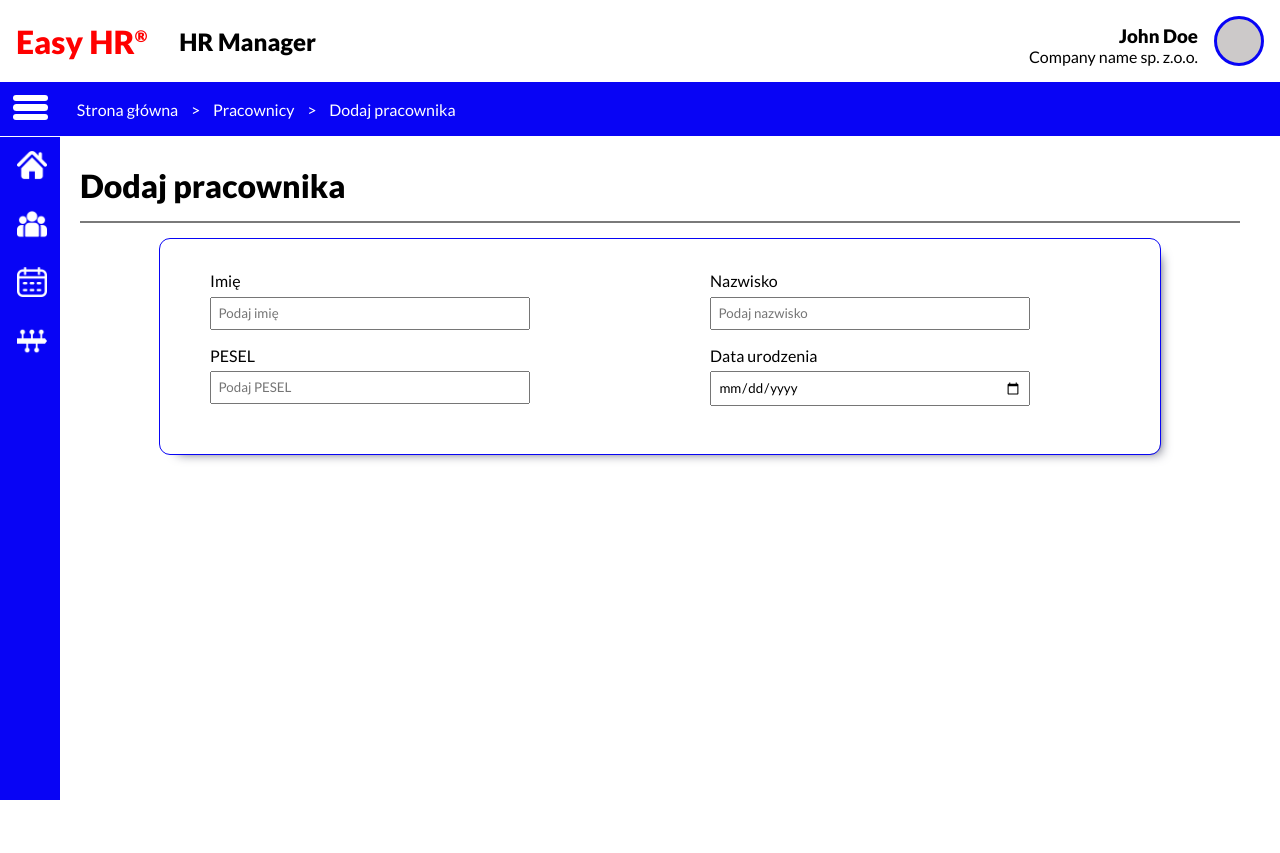
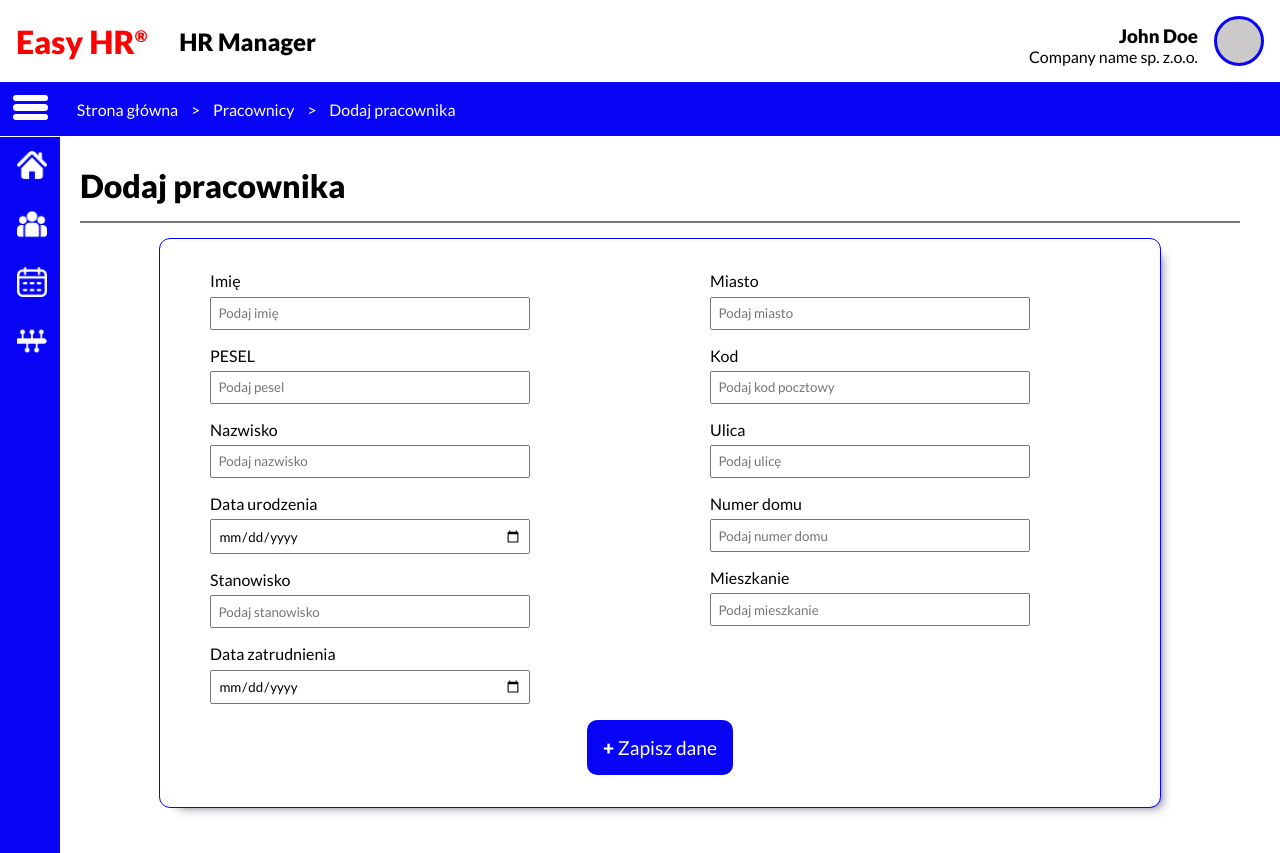
Before and after one commit to marc3601/HR-Manager, a React (Create React App) app: page /employes/add in a window 1280 px wide. Before the commit the page ends 800 px from the top, so only its background shows below. Built offline with nearby package versions, Linux system fonts and the light colour scheme.

Commit message:
Add employee view continue

```diff
--- a/package.json
+++ b/package.json
@@ -7,6 +7,7 @@
     "@testing-library/jest-dom": "^5.16.2",
     "@testing-library/react": "^12.1.4",
     "@testing-library/user-event": "^13.5.0",
+    "prop-types": "^15.8.1",
     "react": "^17.0.2",
     "react-contextmenu": "^2.14.0",
     "react-dom": "^17.0.2",
--- /dev/null
+++ b/src/components/Input.js
@@ -0,0 +1,23 @@
+import React from "react";
+import "./Input.scss";
+import PropTypes from "prop-types";
+const Input = ({ type, text, placeholder, id }) => {
+  return (
+    <>
+      {" "}
+      <label className="input_lebel" htmlFor={id}>
+        {text}
+      </label>
+      <input placeholder={placeholder} className="input" id={id} type={type} />
+    </>
+  );
+};
+
+Input.propTypes = {
+  type: PropTypes.string.isRequired,
+  text: PropTypes.string.isRequired,
+  placeholder: PropTypes.string,
+  id: PropTypes.string.isRequired || PropTypes.number.isRequired,
+};
+
+export default Input;
--- /dev/null
+++ b/src/components/Input.scss
@@ -0,0 +1,10 @@
+.input_lebel {
+  display: block;
+  margin-bottom: 0.4rem;
+}
+.input {
+  display: block;
+  margin-bottom: 1rem;
+  padding: 0.4rem;
+  width: 80%;
+}
--- a/src/utilities/viewsData.js
+++ b/src/utilities/viewsData.js
@@ -34,6 +34,82 @@ export const tableData = {
     ["Agnieszka", "Majewska", "Dietetyk", "Warszawa"],
     ["Daniel", "Kubiak", "Elektryk", "Szczecin"],
   ],
+};
+
+//List of inputs in "Add employee view"
+const addEmployeeInputs = [
+  {
+    type: "text",
+    text: "Imię",
+    placeholder: "Podaj imię",
+    id: "add_name",
+  },
+  {
+    type: "number",
+    text: "PESEL",
+    placeholder: "Podaj pesel",
+    id: "add_pesel",
+  },
+  {
+    type: "text",
+    text: "Nazwisko",
+    placeholder: "Podaj nazwisko",
+    id: "add_surname",
+  },
+  {
+    type: "date",
+    text: "Data urodzenia",
+    id: "add_birth",
+  },
+  {
+    type: "text",
+    text: "Stanowisko",
+    placeholder: "Podaj stanowisko",
+    id: "add_position",
+  },
+  {
+    type: "date",
+    text: "Data zatrudnienia",
+    id: "add_hired",
+  },
+  {
+    type: "text",
+    text: "Miasto",
+    placeholder: "Podaj miasto",
+    id: "add_city",
+  },
+  {
+    type: "number",
+    text: "Kod",
+    placeholder: "Podaj kod pocztowy",
+    id: "add_code",
+  },
+  {
+    type: "text",
+    text: "Ulica",
+    placeholder: "Podaj ulicę",
+    id: "add_street",
+  },
+  {
+    type: "number",
+    text: "Numer domu",
+    placeholder: "Podaj numer domu",
+    id: "add_home",
+  },
+  {
+    type: "number",
+    text: "Mieszkanie",
+    placeholder: "Podaj mieszkanie",
+    id: "add_flat",
+  },
+];
+
+// This function divides array of inputs into two rows to show them in the UI.
+export const twoRowInputs = () => {
+  const half = Math.ceil(addEmployeeInputs.length / 2);
+  const firstHalf = addEmployeeInputs.slice(0, half);
+  const secondHalf = addEmployeeInputs.slice(half, addEmployeeInputs.length);
+  return { first: firstHalf, second: secondHalf };
 };
 
 //This will also be most likely generated on backend
--- a/src/views/AddEmployee.js
+++ b/src/views/AddEmployee.js
@@ -1,56 +1,42 @@
 import React from "react";
 import ViewHeader from "../components/ViewHeader";
 import "./AddEmployee.scss";
+import Input from "../components/Input";
+import MainButton from "../components/MainButton";
+import { twoRowInputs } from "../utilities/viewsData";
 const AddEmployee = () => {
+  const rows = twoRowInputs();
   return (
     <div className="addemployee_container">
       <ViewHeader title="Dodaj pracownika" />
       <div className="addemployee_mandatory">
-        <div className="mandatory_right">
-          {/* Imię */}
-          <label className="addemployee_input_lebel" htmlFor="add_name">
-            Imię
-          </label>
-          <input
-            placeholder="Podaj imię"
-            className="addemployee_imput"
-            id="add_name"
-            type="text"
-          />
-          {/* PESEL */}
-          <label className="addemployee_input_lebel" htmlFor="add_pesel">
-            PESEL
-          </label>
-          <input
-            placeholder="Podaj PESEL"
-            className="addemployee_imput"
-            id="add_pesel"
-            type="number"
-            maxLength={11}
-            minLength={11}
-          />
+        <div className="addemployee_mandatory_flex">
+          <div className="mandatory_right">
+            {rows["first"].map((item, i) => (
+              <Input
+                key={`${i}i`}
+                type={item.type}
+                text={item.text}
+                id={item.id}
+                placeholder={item.placeholder}
+              />
+            ))}
+          </div>
+          <div className="mandatory_left">
+            {rows["second"].map((item, i) => (
+              <Input
+                key={`${i}i`}
+                type={item.type}
+                text={item.text}
+                id={item.id}
+                placeholder={item.placeholder}
+              />
+            ))}
+          </div>
         </div>
-        <div className="mandatory_left">
-          {/* Nazwisko */}
-          <label className="addemployee_input_lebel" htmlFor="add_surname">
-            Nazwisko
-          </label>
-          <input
-            placeholder="Podaj nazwisko"
-            className="addemployee_imput"
-            id="add_surname"
-          />
-          {/* Data urodzenia */}
-          <label className="addemployee_input_lebel" htmlFor="add_birth">
-            Data urodzenia
-          </label>
-          <input
-            placeholder="Podaj datę urodzenia"
-            className="addemployee_imput"
-            id="add_birth"
-            type="date"
-          />
-        </div>
+        <center>
+          <MainButton text="Zapisz dane" />
+        </center>
       </div>
     </div>
   );
--- a/src/views/AddEmployee.scss
+++ b/src/views/AddEmployee.scss
@@ -1,26 +1,18 @@
 @import "../utilities/variables";
 .addemployee_container {
   .addemployee_mandatory {
-    display: flex;
-    justify-content: space-around;
     outline: 1px solid $main_color;
     border-radius: 10px;
     box-shadow: 9px 8px 12px -9px #42445a;
     max-width: 1000px;
     margin: 1rem auto;
-    padding: 2rem 0;
-    .mandatory_right,
-    .mandatory_left {
-      flex-basis: 400px;
-      .addemployee_input_lebel {
-        display: block;
-        margin-bottom: 0.4rem;
-      }
-      .addemployee_imput {
-        display: block;
-        margin-bottom: 1rem;
-        padding: 0.4rem;
-        width: 80%;
+    padding: 2rem 0 2rem;
+    .addemployee_mandatory_flex {
+      display: flex;
+      justify-content: space-around;
+      .mandatory_right,
+      .mandatory_left {
+        flex-basis: 400px;
       }
     }
   }
```
Also changed, not shown: 1 other file (tests, documents, lock files or other folders).
